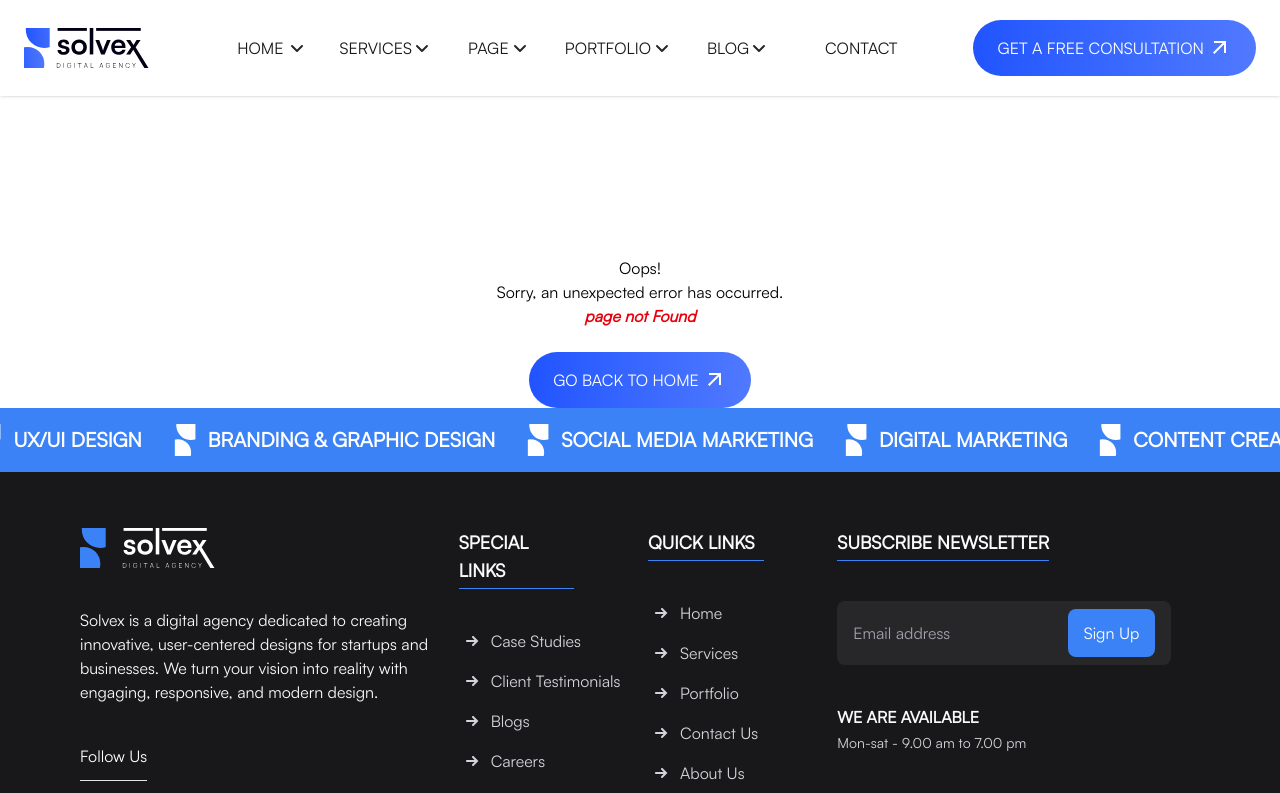
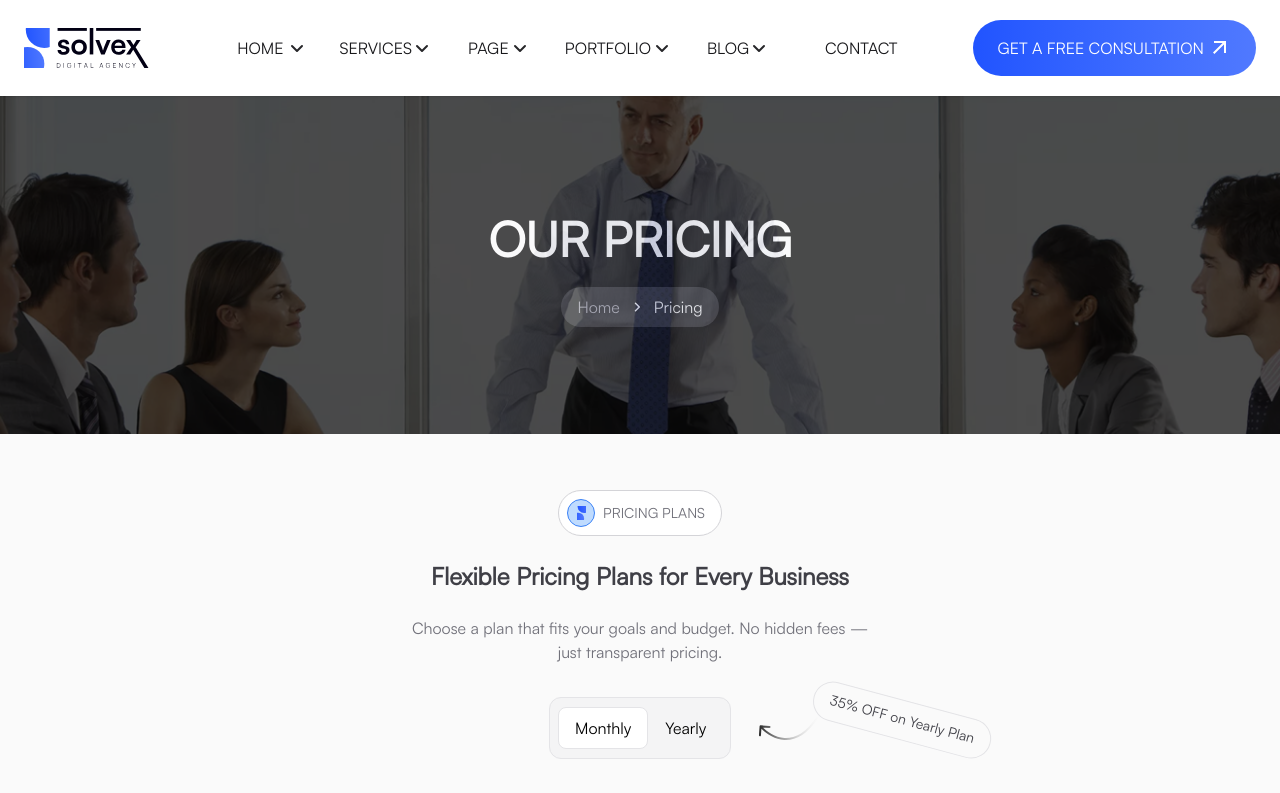
Before and after one commit to alive1258/Solvex-Website, a Next.js app: page /pricing in a window 1280 px wide. Before the commit this address had no page. Shown: the top 793 px of the page. Built offline with nearby package versions, Linux system fonts and the light colour scheme.

Commit message:
pricing page done

```diff
--- /dev/null
+++ b/src/app/pricing/page.jsx
@@ -0,0 +1,11 @@
+import PricingPage from "@/components/UI/PricingPage/PricingPage";
+
+const page = () => {
+  return (
+    <>
+      <PricingPage />
+    </>
+  );
+};
+
+export default page;
--- /dev/null
+++ b/src/components/UI/PricingPage/PricingBanner/PricingBanner.jsx
@@ -0,0 +1,48 @@
+import Link from "next/link";
+
+const PricingBanner = () => {
+  return (
+    <div className="about-us-section-bg md:h-[338px] h-[150px]">
+      <div className="bg-[#000] opacity-70 w-full h-full">
+        <div className="container flex h-full justify-center items-center">
+          <div className="z-50 text-white">
+            <h1 className="md:text-[48px] text-[#FAFAFA] text-center uppercase font-extrabold">
+              Our Pricing
+            </h1>
+            <div className="flex justify-center items-center mt-3">
+              <div className="bg-[#27272A] w-fit px-4 py-2 rounded-3xl flex items-center justify-center space-x-2">
+                <Link href="/">
+                  <span className="text-[#A1A1AA] text-[16px] font-medium">
+                    Home
+                  </span>
+                </Link>
+                <span>
+                  <svg
+                    xmlns="http://www.w3.org/2000/svg"
+                    width="18"
+                    height="18"
+                    viewBox="0 0 18 18"
+                    fill="none"
+                  >
+                    <path
+                      d="M7.5 12.75L11.25 9L7.5 5.25"
+                      stroke="white"
+                      strokeWidth="1.5"
+                      strokeLinecap="round"
+                      strokeLinejoin="round"
+                    />
+                  </svg>
+                </span>
+                <span className="text-[#FAFAFA] text-[16px] font-medium">
+                  Pricing
+                </span>
+              </div>
+            </div>
+          </div>
+        </div>
+      </div>
+    </div>
+  );
+};
+
+export default PricingBanner;
--- /dev/null
+++ b/src/components/UI/PricingPage/PricingPage.jsx
@@ -0,0 +1,15 @@
+import DigitalFuture from "../HomePage/DigitalFuture/DigitalFuture";
+import PricingPlans from "../HomePage/PricingPlans/PricingPlans";
+import PricingBanner from "./PricingBanner/PricingBanner";
+
+const PricingPage = () => {
+  return (
+    <>
+      <PricingBanner />
+      <PricingPlans />
+      <DigitalFuture status={true} />
+    </>
+  );
+};
+
+export default PricingPage;
```
